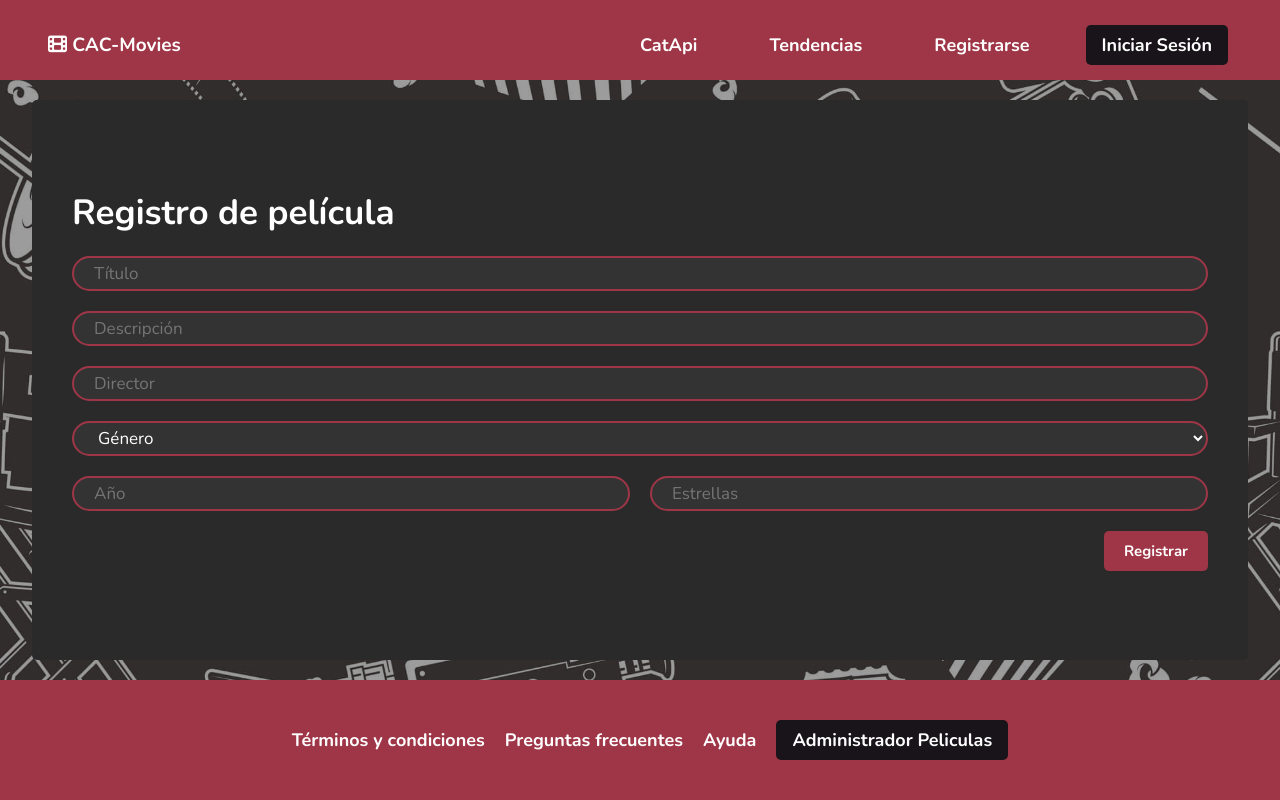
After one commit to CoffeeLover8/cac-movies-grupo, a PHP site: page /pages/editar.php?id=1 in a window 1280 px wide. The commit adds this page. Run offline with PHP 8.4, Linux system fonts and the light colour scheme; some libraries are stand-ins or nearby versions.

```diff
--- /dev/null
+++ b/pages/editar.php
@@ -0,0 +1,141 @@
+<?php
+
+$id= $_GET['id'];
+
+?>
+
+<!DOCTYPE html>
+
+<html lang="es">
+
+<head>
+
+    <meta charset="UTF-8">
+    <meta name="viewport" content="width=device-width, initial-scale=1.0">
+    <!-- Link de CSS -->
+    <link rel="stylesheet" href="../public/css/style.css">
+    <link rel="stylesheet" href="../public/css/style_admin.css">
+    <!-- Link a fav icon -->
+    <link rel="shortcut icon" href="../public/img/favicon.png" type="image/x-icon">
+    <!-- Link a iconos -->
+    <script src="https://kit.fontawesome.com/31640eb81d.js" crossorigin="anonymous"></script>
+    <!-- Link de fonts -->
+    <link href="https://fonts.googleapis.com/css2?family=Nunito:ital,wght@0,200..1000;1,200..1000&display=swap" rel="stylesheet">
+    <title>CAC-MOVIES</title>
+
+</head>
+
+
+<body class="bg-popcorn">
+    <!-- Comienza header -->
+    <!-- <header class="header-register"> -->
+
+        <!-- Logo CAC-Movies -->
+        <!-- <a href="/index.html" class="logo">
+            <i class="fa-solid fa-film"></i>
+            <span>CAC-Movies</span>
+        </a> -->
+
+    <!-- </header> -->
+
+    <!-- Comienzo de header -->
+    <header class="bg-red header-index">
+
+        <nav class="nav-bar">
+
+            <!-- Logo de CAC-Movies -->
+            <a href="../index.html" class="logo">
+                <i class="fa-solid fa-film"></i>
+                <span>CAC-Movies</span>
+            </a>
+
+            <ul>
+                <li><a href="../pages/catApi.html">CatApi</a></li>
+                <li><a href="#" class="nav-button">Tendencias</a></li>
+                <li><a href="../pages/register.html" class="nav-button">Registrarse</a></li>
+                <li><a href="../pages/login.html" class="black-button nav-button">Iniciar Sesión</a></li>
+            </ul>
+
+        </nav>
+
+    </header>
+
+    <!-- Comienza main -->
+    <main>
+
+        <section class="bg-grey admin">
+
+            <!-- Form de registro -->
+            <form method="POST" action="create.php" class="content">
+
+                <h1>Registro de película</h1>
+
+                <div>
+                    <input type="text" placeholder="Título" class="register-input">
+                </div>
+
+                <div>
+                    <input type="text" placeholder="Descripción" class="register-input">
+                </div>
+
+
+                <div>
+                    <input type="text" placeholder="Director" class="register-input">
+                </div>
+
+                <div>
+                    <select name="#" id="#" class="register-input">
+                        <option value="">Género</option>
+                        <option value="#">Argentina</option>
+                        <option value="#">Bolivia</option>
+                        <option value="#">Brasil</option>
+                        <option value="#">Chile</option>
+                        <option value="#">Colombia</option>
+                        <option value="#">Ecuador</option>
+                        <option value="#">Paraguay</option>
+                        <option value="#">Perú</option>
+                        <option value="#">Uruguay</option>
+                        <option value="#">Venezuela</option>
+                    </select>
+                </div>
+
+                <div class="row">
+                    <input type="text" placeholder="Año" class="register-input">
+                    <input type="text" placeholder="Estrellas" class="register-input">
+                </div>
+
+                <div>
+                    <input type="submit" class="bg-red register-button new-button" value="Registrar">
+                </div>
+
+            </form>
+
+        </section>
+
+    </main>
+
+    <!-- Comienzo de footer -->
+    <footer class="bg-red">
+
+        <!-- Navegación del footer -->
+        <nav>
+
+            <ul>
+
+                <li><a href="#">Términos y condiciones</a></li>
+
+                <li><a href="#">Preguntas frecuentes</a></li>
+
+                <li><a href="#">Ayuda</a></li>
+
+                <li><a href="./index-peliculas.php" class="black-button">Administrador Peliculas</a></li>
+
+            </ul>
+
+        </nav>
+
+    </footer>
+
+</body>
+
+</html>
```
Also changed, not shown: pages/eliminar.php (added, +24 -0 lines), pages/index-peliculas.php (+12 -0 lines).
